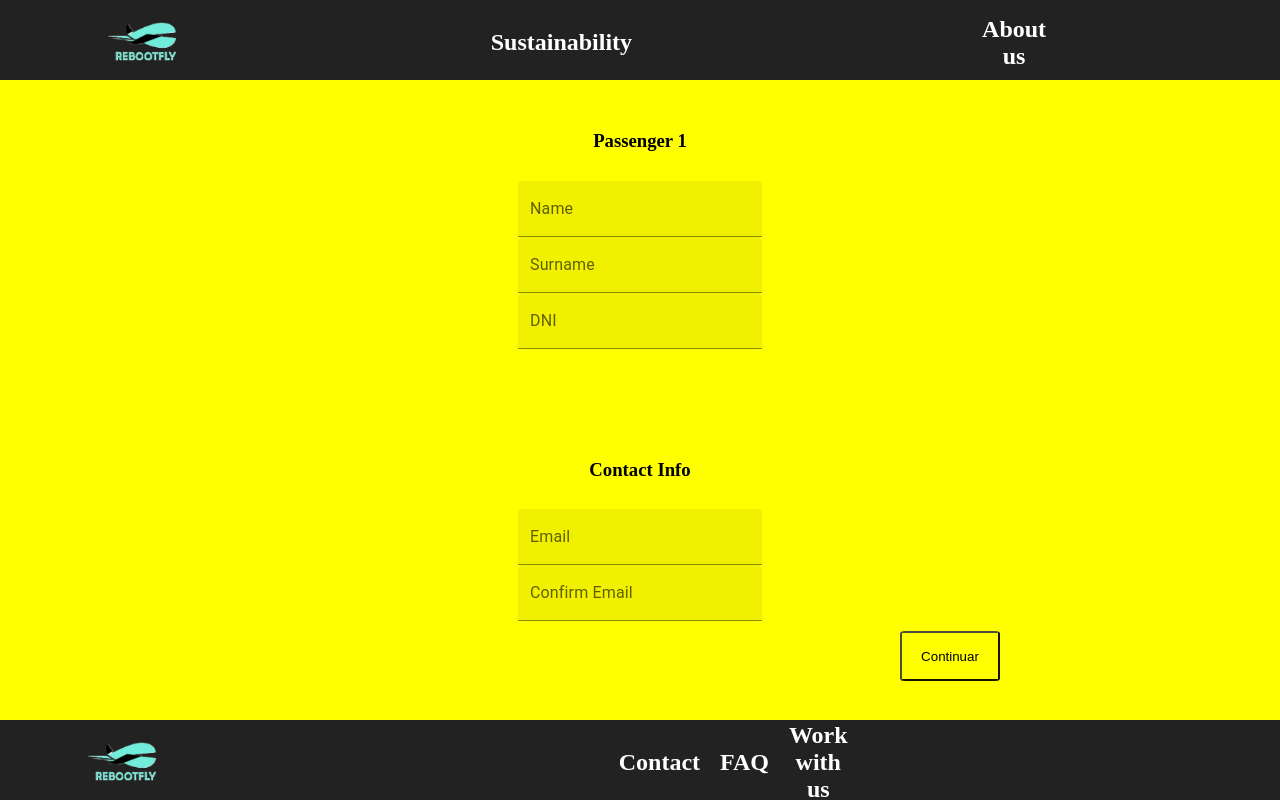
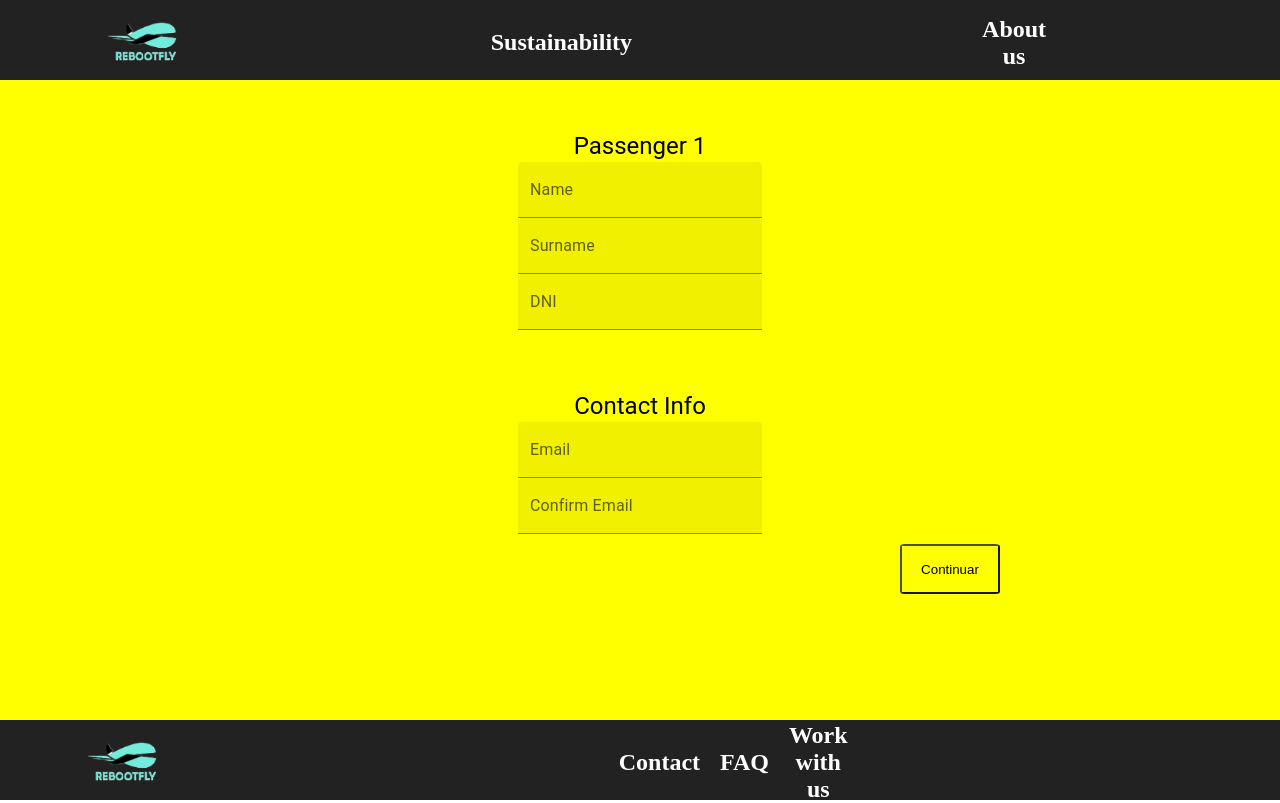
Before and after one commit to Hiimaarr/RebootFly, a React (Vite) app in the folder React_Frontend/: page /data in a window 1280 px wide. Shown: the top 803 px of the page. Built offline with nearby package versions, Linux system fonts and the light colour scheme.

Commit message:
copyright deleted

```diff
--- a/React_Frontend/src/Pages/Data/Data.jsx
+++ b/React_Frontend/src/Pages/Data/Data.jsx
@@ -1,20 +1,24 @@
 import "./Data.css"
 import Button from "../../components/Button/Button"
 import { Link } from "react-router-dom"
-import { TextField, Box, Grid } from "@mui/material"
+import { TextField, Box, Typography } from "@mui/material"
 function Data() {
   return (
     <>
     <div id="data">
-        <h3>Passenger 1</h3>
+
         <Box
           sx={{
             display: 'flex',
             flexDirection: 'column',
             alignItems: 'center',
-            marginBottom:"50px"
+            marginBottom:"50px",
+            marginTop:"50px"
           }}
         >
+        <Typography component="h1" variant="h5">
+          Passenger 1
+        </Typography>
 
             <TextField
               label="Name"
@@ -35,7 +39,7 @@ function Data() {
                 variant="filled"
               />
         </Box>
-        <h3>Contact Info</h3>
+
         <Box
          sx={{
           display: 'flex',
@@ -43,6 +47,9 @@ function Data() {
           alignItems: 'center',
         }}
         >
+          <Typography component="h1" variant="h5">
+          Contact Info
+        </Typography>
           <TextField
                 label="Email"
                 id="filled-size-normal"
--- a/React_Frontend/src/Pages/Login/Login.jsx
+++ b/React_Frontend/src/Pages/Login/Login.jsx
@@ -12,22 +12,7 @@ import LockOutlinedIcon from '@mui/icons-material/LockOutlined';
 import Typography from '@mui/material/Typography';
 import Container from '@mui/material/Container';
 import { createTheme, ThemeProvider } from '@mui/material/styles';
-
-function Copyright(props) {
-  return (
-    <Typography variant="body2" color="text.secondary" align="center" {...props}>
-      {'Copyright © '}
-      <Link color="inherit" href="https://mui.com/">
-        Your Website
-      </Link>{' '}
-      {new Date().getFullYear()}
-      {'.'}
-    </Typography>
-  );
-}
-
 // TODO remove, this demo shouldn't need to reset the theme.
-
 const defaultTheme = createTheme();
 
 export default function SignIn() {
@@ -82,6 +67,7 @@ export default function SignIn() {
               control={<Checkbox value="remember" color="primary" />}
               label="Remember me"
             />
+            <Link href="/data">
               <Button
                 type="submit"
                 fullWidth
@@ -90,6 +76,7 @@ export default function SignIn() {
               >
               Sign In
             </Button>
+            </Link>
             <Grid container>
               <Grid item xs>
                 <Link href="#" variant="body2">
--- a/React_Frontend/src/Pages/Signup/Signup.jsx
+++ b/React_Frontend/src/Pages/Signup/Signup.jsx
@@ -13,18 +13,6 @@ import Typography from '@mui/material/Typography';
 import Container from '@mui/material/Container';
 import { createTheme, ThemeProvider } from '@mui/material/styles';
 
-function Copyright(props) {
-  return (
-    <Typography variant="body2" color="text.secondary" align="center" {...props}>
-      {'Copyright © '}
-      <Link color="inherit" href="https://mui.com/">
-        Your Website
-      </Link>{' '}
-      {new Date().getFullYear()}
-      {'.'}
-    </Typography>
-  );
-}
 
 // TODO remove, this demo shouldn't need to reset the theme.
 
@@ -122,6 +110,17 @@ export default function SignUp() {
                 />
               </Grid>
               <Grid item xs={12}>
+                <TextField
+                  required
+                  fullWidth
+                  name="password"
+                  label="Confirm Password"
+                  type="password"
+                  id="password"
+                  autoComplete="new-password"
+                />
+              </Grid>
+              <Grid item xs={12}>
                 <FormControlLabel
                   control={<Checkbox value="allowExtraEmails" color="primary" />}
                   label="I want to receive inspiration, marketing promotions and updates via email."
```
Lines whose indentation alone changed are shown as unchanged.
